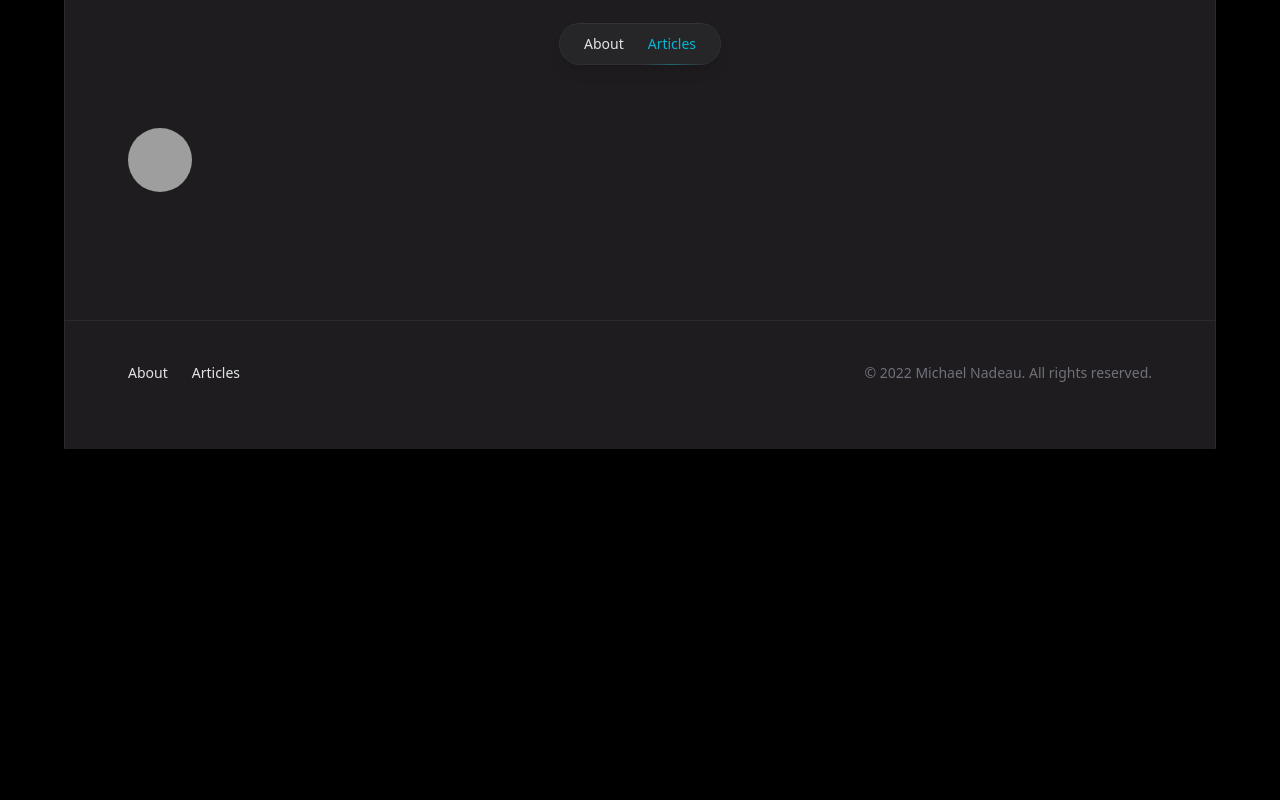
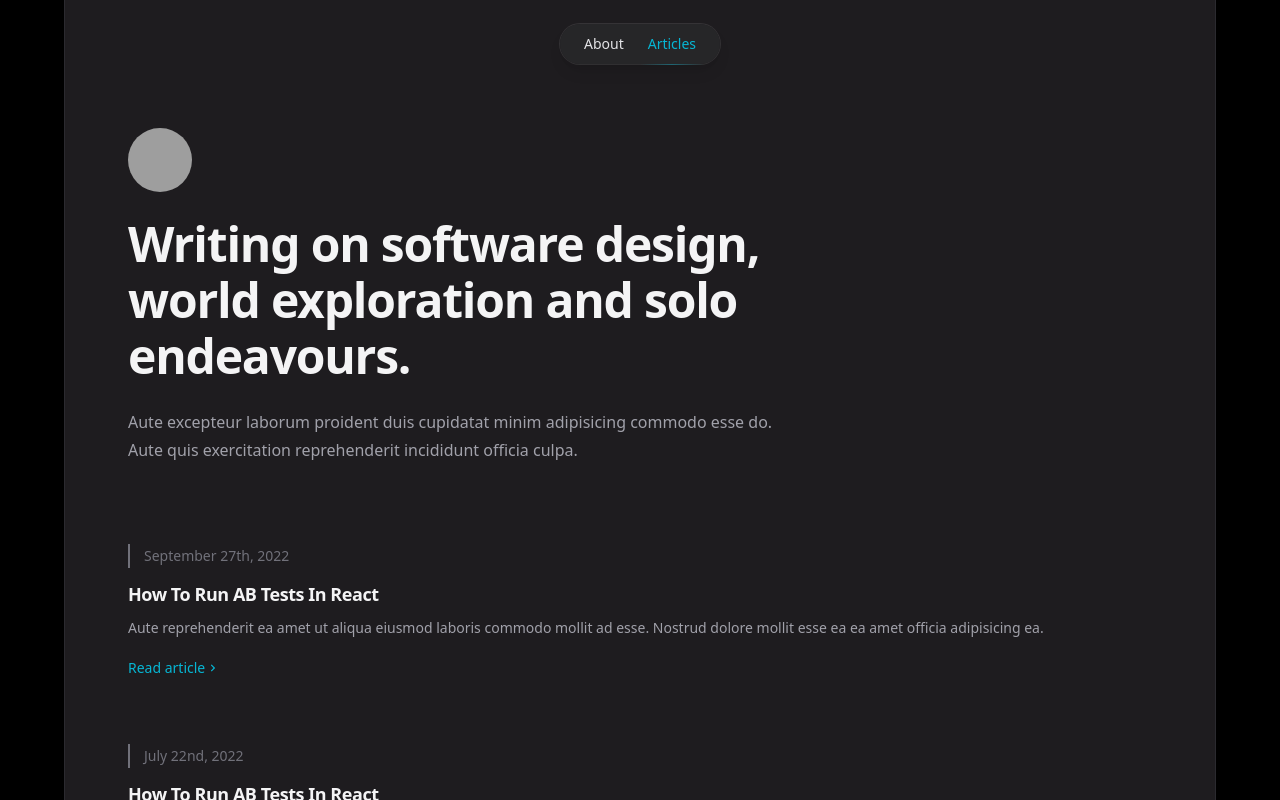
Before and after one commit to waaverecords/michaelnadeau.dev, a Next.js app: page /articles in a window 1280 px wide. Shown: the top 800 px of the page. Built offline with nearby package versions, Linux system fonts and the light colour scheme; grey boxes are pictures that could not be loaded.

Commit message:
Articles page.

```diff
--- a/blog/blog.ts
+++ b/blog/blog.ts
@@ -15,7 +15,7 @@ export type Post = {
 export function getAllPosts() {
     const files = fs.readdirSync(path.join(root, 'blog', 'posts'));
 
-    return files.reduce((posts, fileName) => {
+    const posts = files.reduce((posts, fileName) => {
         const post = getPostBySlug(fileName.replace('.md', ''));
 
         return [
@@ -23,6 +23,7 @@ export function getAllPosts() {
             ...posts,
         ];
     }, new Array<Post>());
+    return posts.sort((a, b) => a.publishedOn < b.publishedOn ? 1 : a.publishedOn == b.publishedOn ? 0 : -1);
 };
 
 export function getPostBySlug(slug: string) {
--- a/blog/posts/post1.md
+++ b/blog/posts/post3.md
@@ -1,6 +1,6 @@
 ---
 title: How To Run AB Tests In React
-publishedOn: '2021-02-14'
+publishedOn: '2022-07-22'
 tags:
   - react
   - ab testing
--- a/blog/posts/post2.md
+++ b/blog/posts/post4.md
@@ -1,6 +1,6 @@
 ---
 title: How To Run AB Tests In React
-publishedOn: '2021-02-14'
+publishedOn: '2022-09-27'
 tags:
   - react
   - ab testing
--- /dev/null
+++ b/components/blogSummary.tsx
@@ -0,0 +1,100 @@
+import { FC } from "react";
+import { FaChevronRight } from "react-icons/fa";
+import dateFormat from 'dateformat';
+import { Post } from "../blog/blog";
+
+interface BlogSummaryProps {
+    post: Post;
+};
+
+const BlogSummary: FC<BlogSummaryProps> = (
+    {
+        post
+    },
+    ...props
+) => {
+    return (
+        <article
+            className="
+                group
+                relative
+            "
+        >
+            <time
+                className="
+                    relative
+                    block
+                    z-10
+                    pl-3.5
+                    mb-3
+                    text-sm
+                    text-zinc-500
+                    border-l-2 border-solid border-zinc-500
+                "
+                dateTime={post.publishedOn}
+            >
+                {dateFormat(post.publishedOn, 'mmmm dS, yyyy')}
+            </time>
+            <h2
+                className="
+                    text-zinc-100
+                    text-lg font-semibold
+                    tracking-tight
+                "
+            >
+                <span
+                        className="
+                            absolute
+                            -inset-x-4 sm:-inset-x-6
+                            -inset-y-6
+                            sm:rounded-2xl
+                            transition
+                            group-hover:bg-zinc-800/50
+                        "
+                    />
+                <a
+                    href="#"
+                >
+
+                    <span
+                        className="
+                            absolute
+                            z-20
+                            -inset-x-4 sm:-inset-x-6
+                            -inset-y-6
+                        "
+                    />
+                    <span
+                        className="relative"
+                    >
+                        {post.title}
+                    </span>
+                </a>
+            </h2>
+            <p
+                className="
+                    relative
+                    mt-2
+                    text-sm
+                "
+            >
+                Aute reprehenderit ea amet ut aliqua eiusmod laboris commodo mollit ad esse. Nostrud dolore mollit esse ea ea amet officia adipisicing ea.
+            </p>
+            <div
+                className="
+                    relative
+                    flex items-center
+                    gap-x-1
+                    mt-4
+                    text-sm font-medium text-cyan-500
+                "
+            >
+                Read article
+                <FaChevronRight
+                    className="w-2 h-2"
+                />
+            </div>
+        </article>
+    );
+};
+export default BlogSummary;
--- /dev/null
+++ b/components/h1.tsx
@@ -0,0 +1,26 @@
+import { FC, ReactNode } from "react";
+
+interface H1Props {
+    children: ReactNode
+};
+
+const H1: FC<H1Props> = (
+    {
+        children
+    },
+    ...props
+) => {
+    return (
+        <h1
+            className="
+                text-4xl sm:text-5xl
+                tracking-tight
+                font-bold
+                text-zinc-100
+            "
+        >
+            {children}
+        </h1>
+    );
+};
+export default H1;
--- /dev/null
+++ b/pages/about.tsx
@@ -0,0 +1,20 @@
+import type { NextPage } from 'next';
+import Head from 'next/head';
+
+interface Props {
+}
+
+const Articles: NextPage<Props> = ({
+}) => {
+    return (
+        <section
+            className="mt-6"
+        >
+            <Head>
+                <title>About - Michael Nadeau</title>
+            </Head>
+        </section>
+    );
+}
+
+export default Articles;
--- a/pages/articles.tsx
+++ b/pages/articles.tsx
@@ -1,17 +1,62 @@
-import type { NextPage } from 'next';
+import type { GetStaticProps, NextPage } from 'next';
 import Head from 'next/head';
+import { getAllPosts, Post } from '../blog/blog';
+import BlogSummary from '../components/blogSummary';
+import H1 from '../components/h1';
 
 interface Props {
+    posts: Array<Post>;
+}
+
+export const getStaticProps: GetStaticProps<Props> = async () => {
+    return {
+        props: {
+            posts: getAllPosts()
+        },
+    }
 }
 
 const Articles: NextPage<Props> = ({
+    posts
 }) => {
     return (
-        <section>
-            <Head>
-                <title>Articles - Michael Nadeau</title>
-            </Head>
-        </section>
+        <>
+            <section
+                className="mt-6"
+            >
+                <Head>
+                    <title>Articles - Michael Nadeau</title>
+                </Head>
+                <div
+                    className="max-w-2xl"
+                >
+                    <H1>
+                        Writing on software design, world exploration and solo endeavours.
+                    </H1>
+                    <p
+                        className="
+                            mt-6
+                            text-base
+                        "
+                    >
+                        Aute excepteur laborum proident duis cupidatat minim adipisicing commodo esse do. Aute quis exercitation reprehenderit incididunt officia culpa.
+                    </p>
+                </div>
+            </section>
+            <section
+                className="
+                    flex flex-col
+                    gap-16
+                    mt-16 sm:mt-20
+                "
+            >
+                {posts.map(post =>
+                    <BlogSummary
+                        post={post}
+                    />
+                )}
+            </section>
+        </>
     );
 }
 
--- a/pages/index.tsx
+++ b/pages/index.tsx
@@ -1,9 +1,8 @@
 import type { GetStaticProps, NextPage } from 'next';
 import Link from 'next/link';
 import Head from 'next/head';
-import { FaChevronRight, FaEtsy, FaGithub, FaTwitch, FaTwitter, FaYoutube } from 'react-icons/fa';
+import { FaEtsy, FaGithub, FaTwitch, FaTwitter, FaYoutube } from 'react-icons/fa';
 import { twMerge } from 'tailwind-merge';
-import dateFormat from 'dateformat';
 import { IconType } from 'react-icons';
 import hero1 from '../public/hero1.jpg';
 import hero2 from '../public/hero2.jpg';
@@ -11,6 +10,8 @@ import hero3 from '../public/hero3.jpg';
 import hero4 from '../public/hero4.jpg';
 import hero5 from '../public/hero5.jpg';
 import { getAllPosts, Post } from '../blog/blog';
+import H1 from '../components/h1';
+import BlogSummary from '../components/blogSummary';
 
 interface Props {
     posts: Array<Post>;
@@ -19,7 +20,7 @@ interface Props {
 export const getStaticProps: GetStaticProps<Props> = async () => {
     return {
         props: {
-            posts: getAllPosts()
+            posts: getAllPosts().splice(0, 3)
         },
     }
 }
@@ -38,16 +39,9 @@ const Home: NextPage<Props> = ({
                 <div
                     className="max-w-2xl"
                 >
-                    <h1
-                        className="
-                            text-4xl sm:text-5xl
-                            tracking-tight
-                            font-bold
-                            text-zinc-100
-                        "
-                    >
+                    <H1>
                         Software engineer, maker, and trail runner.
-                    </h1>
+                    </H1>
                     <p
                         className="
                             text-base
@@ -116,88 +110,10 @@ const Home: NextPage<Props> = ({
                 "
             >
                 {posts.map(post =>
-                    <article
+                    <BlogSummary
                         key={post.slug}
-                        className="
-                            group
-                            relative
-                        "
-                    >
-                        <time
-                            className="
-                                relative
-                                block
-                                z-10
-                                pl-3.5
-                                mb-3
-                                text-sm
-                                text-zinc-500
-                                border-l-2 border-solid border-zinc-500
-                            "
-                            dateTime={post.publishedOn}
-                        >
-                            {dateFormat(post.publishedOn, 'mmmm dS, yyyy')}
-                        </time>
-                        <h2
-                            className="
-                                text-zinc-100
-                                text-lg font-semibold
-                                tracking-tight
-                            "
-                        >
-                            <span
-                                    className="
-                                        absolute
-                                        -inset-x-4 sm:-inset-x-6
-                                        -inset-y-6
-                                        sm:rounded-2xl
-                                        transition
-                                        group-hover:bg-zinc-800/50
-                                    "
-                                />
-                            <a
-                                href="#"
-                            >
-
-                                <span
-                                    className="
-                                        absolute
-                                        z-20
-                                        -inset-x-4 sm:-inset-x-6
-                                        -inset-y-6
-                                    "
-                                />
-                                <span
-                                    className="relative"
-                                >
-                                    {post.title}
-                                </span>
-                            </a>
-                        </h2>
-                        <p
-                            className="
-                                relative
-                                mt-2
-                                text-sm
-                            "
-                        >
-                            Aute reprehenderit ea amet ut aliqua eiusmod laboris commodo mollit ad esse. Nostrud dolore mollit esse ea ea amet officia adipisicing ea.
-                        </p>
-                        <div
-                            className="
-                                relative
-                                flex items-center
-                                gap-x-1
-                                mt-4
-                                text-sm font-medium text-cyan-500
-                            "
-                        >
-                            Read article
-                            <FaChevronRight
-                                className="w-2 h-2"
-                            />
-                        </div>
-                    </article>
+                        post={post}
+                    />
                 )}
             </section>
             </>
--- a/tailwind.config.js
+++ b/tailwind.config.js
@@ -1,7 +1,8 @@
 /** @type {import('tailwindcss').Config} */
 module.exports = {
     content: [
-        "./pages/**/*.{ts,tsx}"
+        './pages/**/*.{ts,tsx}',
+        './components/**/*.{ts,tsx}'
     ],
     theme: {
         extend: {
```
